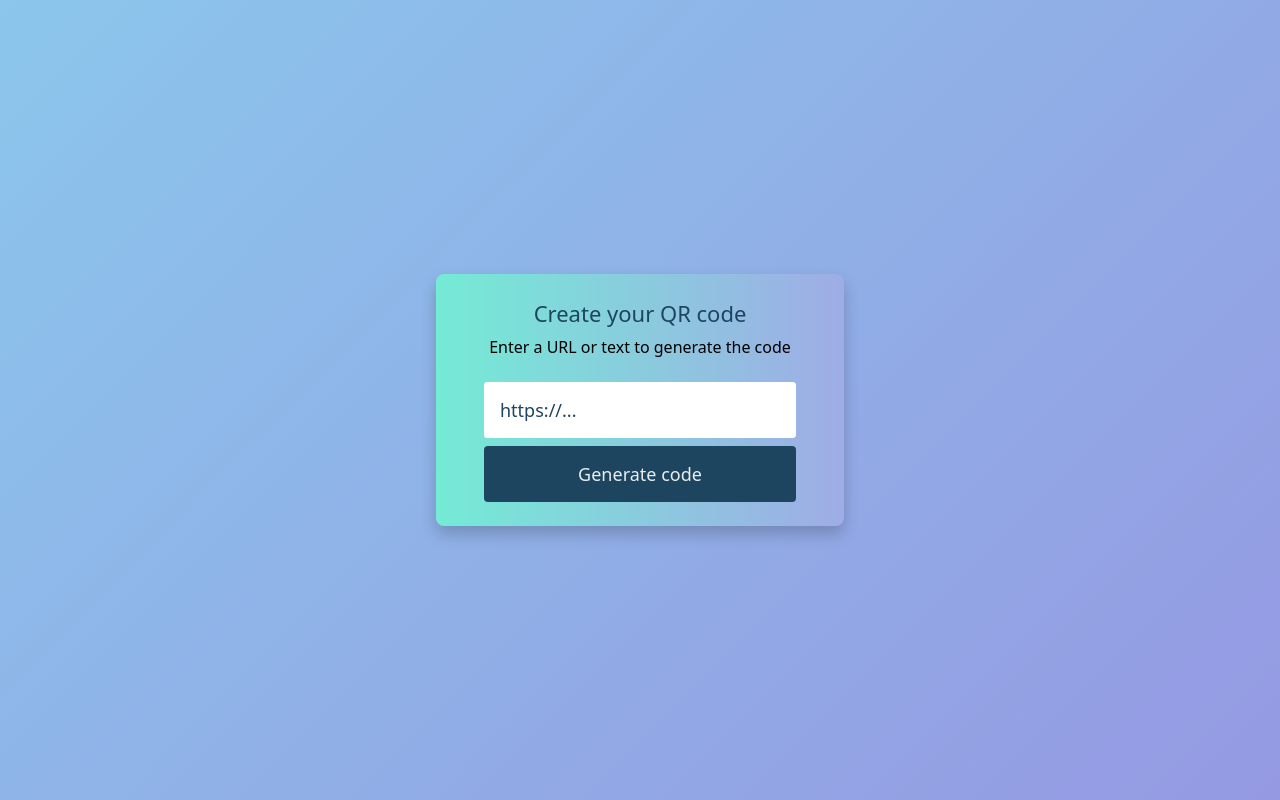
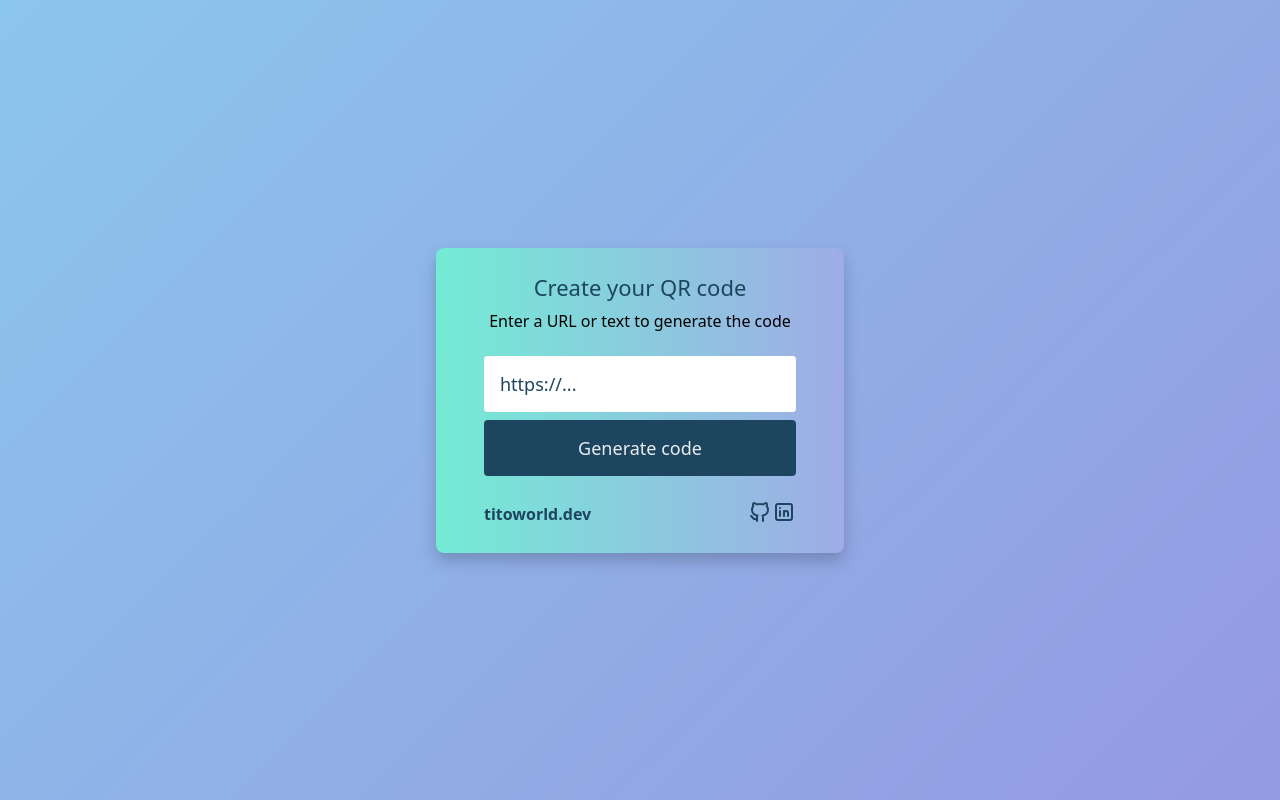
Before and after one commit to titoworlddev/qr-code-creator, a React (Vite) app: page / in a window 1280 px wide. Built offline with nearby package versions, Linux system fonts and the light colour scheme; no server answers.

Commit message:
feat: Created social buttons

```diff
--- a/package.json
+++ b/package.json
@@ -11,6 +11,7 @@
   },
   "dependencies": {
     "@formkit/auto-animate": "^0.8.0",
+    "@tabler/icons-react": "^2.40.0",
     "prop-types": "^15.8.1",
     "react": "^18.2.0",
     "react-dom": "^18.2.0"
--- a/src/App.jsx
+++ b/src/App.jsx
@@ -5,6 +5,12 @@ import QRCodeProvider from './contexts/QRCode/QRCodeProvider';
 import { useEffect, useLayoutEffect, useRef } from 'react';
 import autoAnimate from '@formkit/auto-animate';
 import useAppLanguage from './hooks/useAppLanguage';
+import {
+  IconBrandGithub,
+  IconBrandGithubFilled,
+  IconBrandLinkedin
+} from '@tabler/icons-react';
+import SocialButtons from './components/SocialButtons/SocialButtons';
 
 function App() {
   const { setDocumentLang } = useAppLanguage();
@@ -26,6 +32,8 @@ function App() {
         <Form />
 
         <QRCode />
+
+        <SocialButtons />
       </div>
     </QRCodeProvider>
   );
--- /dev/null
+++ b/src/components/SocialButtons/SocialButtons.css
@@ -0,0 +1,16 @@
+.social-btns {
+  display: flex;
+  gap: 8;
+  justify-content: flex-end;
+  align-items: center;
+
+  & a {
+    cursor: pointer;
+    text-decoration: none;
+    color: #1d455f;
+
+    &:hover {
+      transform: scale(1.1);
+    }
+  }
+}
--- /dev/null
+++ b/src/components/SocialButtons/SocialButtons.jsx
@@ -0,0 +1,34 @@
+import { IconBrandGithub, IconBrandLinkedin } from '@tabler/icons-react';
+
+import './SocialButtons.css';
+
+export default function SocialButtons() {
+  return (
+    <div className="social-btns">
+      <a
+        target="_blank"
+        rel="noreferrer"
+        href="https://titoworld.dev"
+        style={{
+          marginRight: 'auto'
+        }}
+      >
+        <h4>titoworld.dev</h4>
+      </a>
+      <a
+        target="_blank"
+        rel="noreferrer"
+        href="https://github.com/titoworlddev"
+      >
+        <IconBrandGithub color="#1d455f" />
+      </a>
+      <a
+        target="_blank"
+        rel="noreferrer"
+        href="https://www.linkedin.com/in/cristian-arias-mejuto/"
+      >
+        <IconBrandLinkedin color="#1d455f" />
+      </a>
+    </div>
+  );
+}
```
Also changed, not shown: 1 other file (tests, documents, lock files or other folders).
